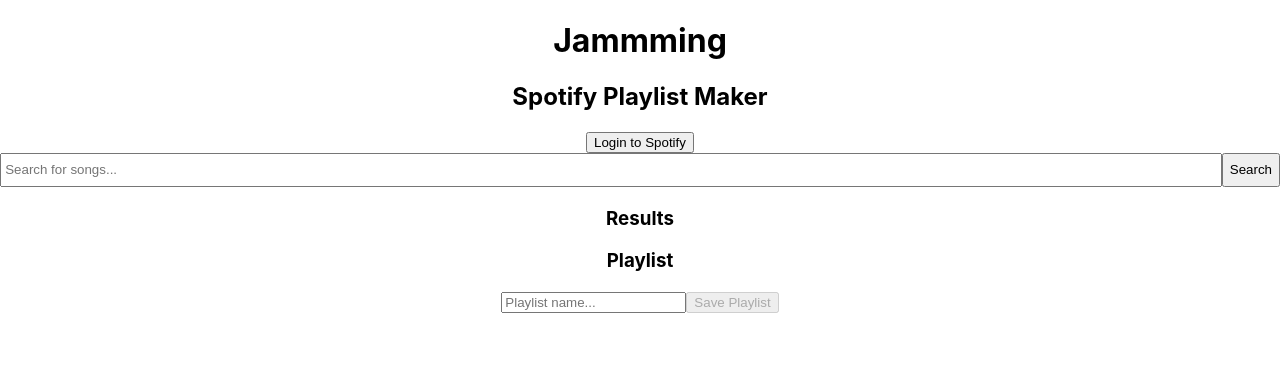
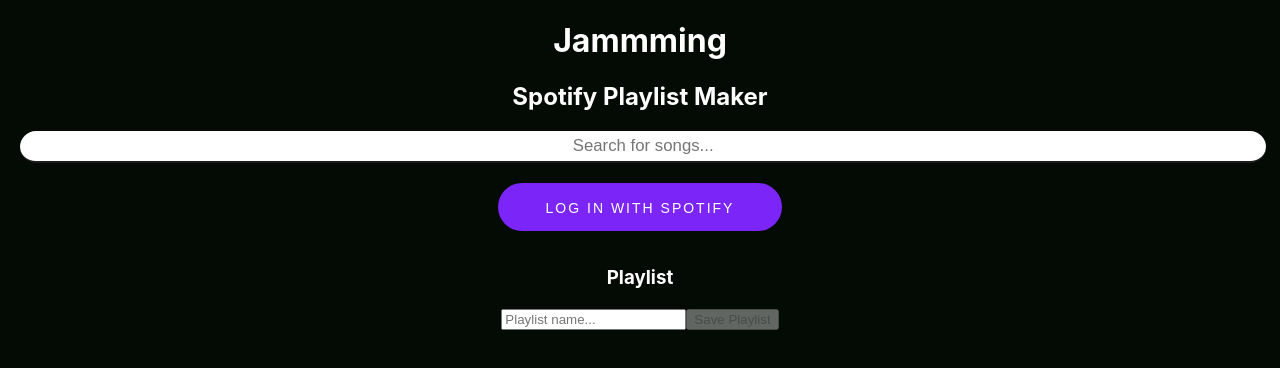
Before and after one commit to Levezze/jammming-app, a React (Create React App) app: page / in a window 1280 px wide. Shown: the top 368 px of the page. Built offline with nearby package versions, Linux system fonts and the light colour scheme.

Commit message:
Fix setTimeout and add basic styling to search and results

```diff
--- a/src/App/App.css
+++ b/src/App/App.css
@@ -1,5 +1,10 @@
+body {
+  background-image: linear-gradient(rgb(4, 11, 5) 15%, rgb(4, 11, 5) 85%);
+}
+
 .App {
   text-align: center;
+  color: white;
 }
 
 .App-logo {
--- /dev/null
+++ b/src/components/LoginButton/LoginButton.css
@@ -0,0 +1,28 @@
+.big-btn {
+  color: #fff;
+  background-color: #7c25f8;
+  font-size: 14px;
+  line-height: 1;
+  border-radius: 500px;
+  padding: 18px 48px 16px;
+  transition-property: background-color;
+  transition-duration: .3s;
+  border-width: 0;
+  letter-spacing: 2px;
+  min-width: 160px;
+  text-transform: uppercase;
+  white-space: normal;
+  cursor: pointer;
+  margin: 0 auto;
+}
+
+.big-btn h1 {
+  font-size: 2em;
+  margin-bottom: 12px;
+  margin-top: 0;
+  font-family: "Helvetica Neue", Helvetica, Arial, sans-serif;
+}
+
+.big-btn:hover {
+  background-color: #6207e3;
+}
--- /dev/null
+++ b/src/components/LoginButton/LoginButton.js
@@ -0,0 +1,8 @@
+import React from "react";
+import './LoginButton.css'
+
+function LoginButton({ onClick }) {
+  return <button onClick={onClick} id="login-button" className="big-btn">Log in with Spotify</button>
+};
+
+export default LoginButton;
--- a/src/components/SearchBar/SearchBar.css
+++ b/src/components/SearchBar/SearchBar.css
@@ -1,9 +1,18 @@
 .SearchBar-container {
-  width: 50%;
+  /* width: 50%; */
 }
 
 .SearchBar {
+  margin: 0 auto;
   width: 100%;
   height: 1.5rem;
   padding: .2rem;
+  color: #7c25f8;
+  text-align: center;
+  font-size: 1.05rem;
+  border-width: 0;
+  border-bottom: 2px solid #1c1c1c;
+  border-radius: 25px;
+
+  /* background-color: white; */
 }
--- /dev/null
+++ b/src/components/SearchButton/SearchButton.css
@@ -0,0 +1,29 @@
+.search-btn {
+  color: #fff;
+  background-color: #7c25f8;
+  font-size: 14px;
+  line-height: 1;
+  border-radius: 500px;
+  padding: 18px 48px 16px;
+  transition-property: background-color;
+  transition-duration: .3s;
+  border-width: 0;
+  letter-spacing: 2px;
+  min-width: 160px;
+  text-transform: uppercase;
+  white-space: normal;
+  cursor: pointer;
+  margin: 20px auto 0;
+  /* display: none; */
+}
+
+.search-btn h1 {
+  font-size: 2em;
+  margin-bottom: 12px;
+  margin-top: 0;
+  font-family: "Helvetica Neue", Helvetica, Arial, sans-serif;
+}
+
+.search-btn:hover {
+  background-color: #6207e3;
+}
--- a/src/components/SearchButton/SearchButton.js
+++ b/src/components/SearchButton/SearchButton.js
@@ -1,7 +1,8 @@
 import React from "react";
+import './SearchButton.css';
 
 function SearchButton() {
-  return <button type='submit'>Search</button>;
+  return <button type='submit' className="search-btn" id="search-btn">Search</button>;
 };
 
 export default SearchButton;
--- a/src/components/SearchResults/SearchResults.css
+++ b/src/components/SearchResults/SearchResults.css
@@ -1,5 +1,7 @@
-.SearchResults {
-  /* border: 1px solid black; */
+.SearchResults ul {
+  display: grid;
+  grid-template-columns: 1fr 1fr;
+  /* gap: 5px; */
 }
 
 ul {
--- a/src/components/SearchResults/SearchResults.js
+++ b/src/components/SearchResults/SearchResults.js
@@ -6,7 +6,6 @@
 function SearchResults({ searchResultsArray, addSong, playlistSongs }) {
   return (
     <div className="SearchResults">
-      <h3>Results</h3>
       <Track
         results={searchResultsArray}
         set={addSong}
--- a/src/components/SearchSongs/SearchSongs.css
+++ b/src/components/SearchSongs/SearchSongs.css
@@ -1,6 +1,8 @@
 .SearchSongs {
   display: flex;
-  flex-direction: row;
+  flex-direction: column;
   justify-content: center;
-  margin-bottom: 20px;
+  justify-items: center;
+  margin: 20px 0;
+  padding: 0 20px;
 }
--- a/src/containers/AddButton/AddButton.css
+++ b/src/containers/AddButton/AddButton.css
@@ -1,7 +1,19 @@
 .AddButton {
-  height: 25px;
-  width: 25px;
+  color: #fff;
+  background-color: #7c25f8;
+  height: 30px;
+  width: 30px;
+  font-size: 14px;
+  font-weight: bold;
   align-self: center;
   margin: 10px;
-  background-color: white;
+  white-space: normal;
+  border-width: 0;
+  transition-property: background-color;
+  transition-duration: .3s;
+  border-radius: 50%;
 }
+
+.AddButton:hover {
+  background-color: #6207e3;
+}
--- a/src/containers/SpotifyApp/SpotifyApp.js
+++ b/src/containers/SpotifyApp/SpotifyApp.js
@@ -1,6 +1,7 @@
 import React, { useEffect } from "react";
 import SearchSongs from "../../components/SearchSongs/SearchSongs";
 import { handleChange } from "../../utils/utils";
+import LoginButton from "../../components/LoginButton/LoginButton";
 
 function SpotifyApp({ accessToken, setAccessToken, searchValue, setSearchValue, setSearchResults }) {
   const CLIENT_ID = '5516485dca62466fbbe834de9856c7ed';
@@ -34,12 +35,18 @@
     const savedState = localStorage.getItem(STATE_KEY);
 
     if (accessToken && state_test === savedState) {
-      const expirationTime = parseInt(Date.now() + parseInt(expiresIn), 10) * 1000;
+      const expirationTime = parseInt(expiresIn, 10) * 1000;
       localStorage.setItem('spotify_access_token', accessToken);
       localStorage.setItem('spotify_token_expiration', expirationTime);
       localStorage.removeItem(STATE_KEY);
 
       setAccessToken(accessToken);
+
+      setTimeout(() => {
+        localStorage.removeItem('spotify_access_token');
+        localStorage.removeItem('spotify_token_expiration');
+        setAccessToken(null);
+      }, expirationTime)
 
     window.history.replaceState({}, document.title, window.location.pathname);
     } else {
@@ -49,10 +56,18 @@
 
   const getSpotifyAccessToken = () => {
     const token = localStorage.getItem('spotify_access_token');
-    const expiration = localStorage.getItem('spotify_token_expiration');
-    if (!token || Date.now() > expiration) {
+    if (!token) {
       console.log('Please log in to Spotify.')
+      const loginButtonStyle = document.getElementById('login-button');
+      loginButtonStyle.style.display = 'block';
+      const searchButtonStyle = document.getElementById('search-btn');
+      searchButtonStyle.style.display = 'none';
       return null;
+    } else {
+      const loginButtonStyle = document.getElementById('login-button');
+      loginButtonStyle.style.display = 'none';
+      const searchButtonStyle = document.getElementById('search-btn');
+      searchButtonStyle.style.display = 'block';
     }
     // console.log(token);
     return token;
@@ -65,6 +80,7 @@
       // console.log('token:', savedToken)
       if (savedToken) setAccessToken(savedToken);
     }
+
   }, [accessToken]);
 
   const handleSubmit = (searchValue, setSearchValue, setSearchResults) => async (event) => {
@@ -102,12 +118,12 @@
 
   return (
   <>
-    <button onClick={loginToSpotify}>Login to Spotify</button>
     <SearchSongs
       searchValue={searchValue}
       onSearchChange={(event) => handleChange(setSearchValue)(event)}
       onSearchSubmit={(event) => handleSubmit(searchValue, setSearchValue, setSearchResults)(event)}
       accessToken={accessToken}/>
+    <LoginButton onClick={loginToSpotify} />
   </>
   );
 };
--- a/src/containers/Track/Track.css
+++ b/src/containers/Track/Track.css
@@ -1,25 +1,35 @@
+.songFullContainer {
+  display: flex;
+}
+
 .songContainer {
+  box-sizing: border-box;
   display: flex;
   flex-direction: row;
   justify-content: space-between;
   align-content: center;
   align-items: center;
-  border: 1px solid #3c3c3c;
   margin-bottom: 10px;
   padding: 5px;
-}
-
-.songFullContainer {
-  display: flex;
+  background-color: white;
+  color: #1c1c1c;
+  /* border: 3px solid #7c25f8; */
+  border-radius: 25px;
+  margin: 5px;
 }
 
 .albumImage {
+  margin-left: 10px;
   height: 50px;
+  /* border-radius: 50%; */
+  /* border: 1px solid #3c3c3c; */
 }
+
 .eachSong {
   display: flex;
   flex-direction: column;
-  padding-left: 5px;
+  padding-left: 10px;
+  max-width: 60%;
 }
 
 .h3 {
```
